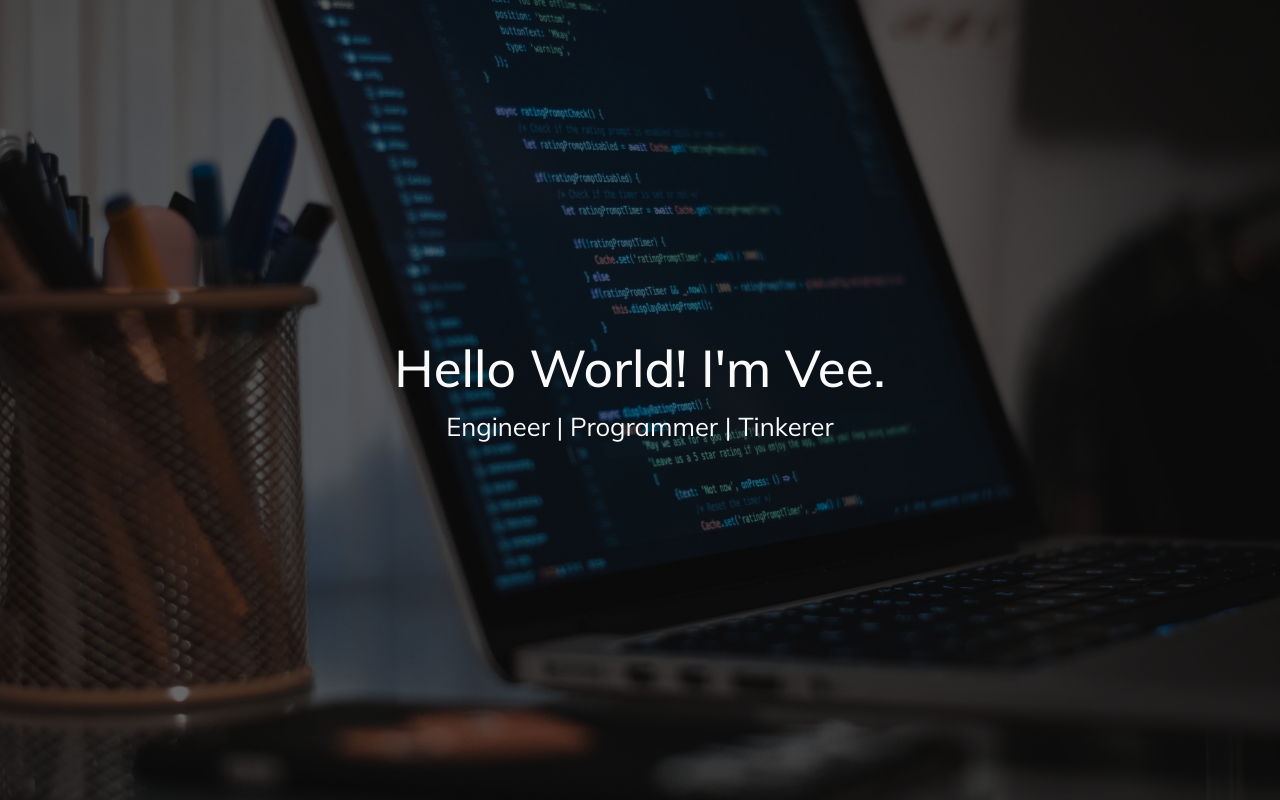
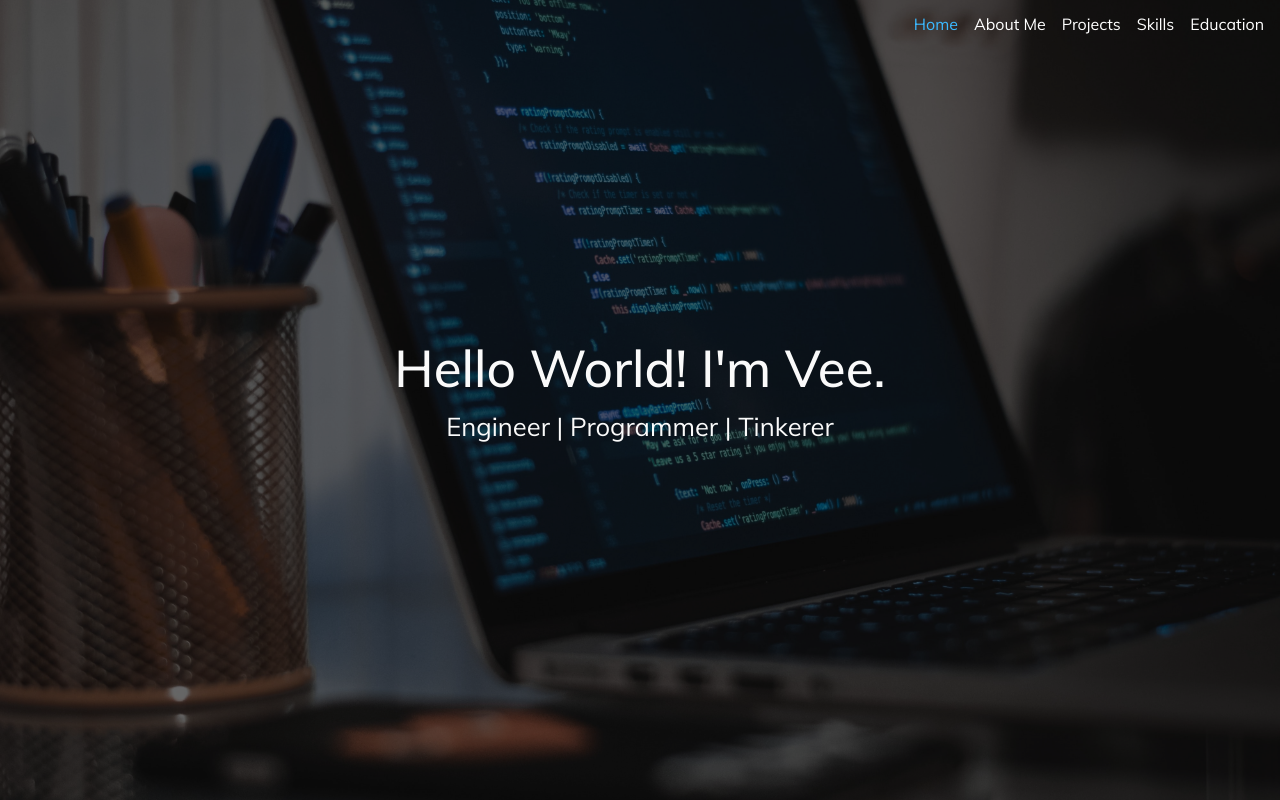
Before and after one commit to VeeSquared/veesquared.github.io, an Angular app: page / in a window 1280 px wide. Shown: the top 800 px of the page. Built offline with nearby package versions, Linux system fonts and the light colour scheme.

Commit message:
Added Navbar Component

```diff
--- a/angular.json
+++ b/angular.json
@@ -34,7 +34,8 @@
             "scripts": [
               "node_modules/jquery/dist/jquery.min.js",
               "node_modules/popper.js/dist/umd/popper.min.js",
-              "node_modules/bootstrap/dist/js/bootstrap.min.js"
+              "node_modules/bootstrap/dist/js/bootstrap.min.js",
+              "src/assets/js/scroll.min.js"
             ]
           },
           "configurations": {
--- a/src/app/app.component.html
+++ b/src/app/app.component.html
@@ -1,3 +1,4 @@
+<app-navbar></app-navbar>
 <app-home></app-home>
 <app-about></app-about>
 <app-slogan></app-slogan>
--- a/src/app/app.module.ts
+++ b/src/app/app.module.ts
@@ -11,6 +11,7 @@ import { ProjectsComponent } from './projects/projects.component';
 import { SkillsComponent } from './skills/skills.component';
 import { EducationComponent } from './education/education.component';
 import { FooterComponent } from './footer/footer.component';
+import { NavbarComponent } from './navbar/navbar.component';
 
 @NgModule({
   declarations: [
@@ -22,7 +23,8 @@ import { FooterComponent } from './footer/footer.component';
     ProjectsComponent,
     SkillsComponent,
     EducationComponent,
-    FooterComponent
+    FooterComponent,
+    NavbarComponent
   ],
   imports: [
     BrowserModule,
--- /dev/null
+++ b/src/app/navbar/navbar.component.html
@@ -0,0 +1,37 @@
+<div class="drop">
+    <p id="nav_name">Vee</p>
+</div>
+<header class="header">
+    <nav id="nav">
+        <input class="menu-btn" type="checkbox" id="menu-btn" />
+        <label class="menu-icon" for="menu-btn"><span class="navicon"></span>
+        </label>
+        <ul class="menu">
+            <li>
+                <a href="#home" class="active">
+                    <p>Home</p>
+                </a>
+            </li>
+            <li>
+                <a href="#about">
+                    <p>About Me</p>
+                </a>
+            </li>
+            <li>
+                <a href="#projects">
+                    <p>Projects</p>
+                </a>
+            </li>
+            <li>
+                <a href="#skills">
+                    <p>Skills</p>
+                </a>
+            </li>
+            <li>
+                <a href="#education">
+                    <p>Education</p>
+                </a>
+            </li>
+        </ul>
+    </nav>
+</header>
--- /dev/null
+++ b/src/app/navbar/navbar.component.scss
@@ -0,0 +1,103 @@
+#nav_name {
+	position: absolute;
+	left: 1em;
+	top: 0;
+	margin: 0;
+	z-index: 1000
+}
+
+#nav_name,
+.header nav ul li a {
+	border: 0;
+	outline: 0;
+	line-height: 3em;
+    text-decoration: none;
+}
+
+.drop,
+.header {
+	height: 50px;
+	font-size: 16px;
+	position: fixed;
+    left: 0;
+    color:#ffffff;
+
+}
+
+.drop {
+	width: 150px;
+	z-index: 200;
+	background-color: transparent;
+	opacity: 0;
+	transition: opacity .15s ease-in
+}
+
+.header {
+	cursor: default;
+	width: 100%;
+	top: 0;
+	z-index: 150;
+	transition: background-color .15s ease-in;
+	background: 0 0
+}
+
+.header nav {
+	float: right;
+	margin-right: 1em
+}
+
+.header nav ul {
+	margin: 0;
+	padding-left: 1em
+}
+
+.header nav ul li {
+	display: inline-block;
+	margin-left: 1em
+}
+
+.header nav ul li a {
+	color: inherit;
+	display: inline-block;
+	width: 100%;
+	height: 100%
+}
+
+.header nav ul li p {
+	margin: 0 auto
+}
+
+body.landing .header {
+	background: 0 0;
+	box-shadow: none;
+	position: absolute
+}
+
+.header .menu {
+	clear: none;
+	float: right;
+	max-height: none
+}
+
+.header .menu-icon,
+.menu-btn {
+	display: none
+}
+
+a:hover {
+	-moz-transition: border-color .15s ease-in-out, color .15s ease-in-out;
+	-webkit-transition: border-color .15s ease-in-out, color .15s ease-in-out;
+	-ms-transition: border-color .15s ease-in-out, color .15s ease-in-out;
+	transition: border-color .15s ease-in-out, color .15s ease-in-out;
+	color: #3BB9FF!important;
+	border-bottom-color: transparent
+}
+
+.active p {
+	color: #3BB9FF;
+	margin-top: 0
+}
+
+.js-global-header-scrolling {
+	top: 0
+}
--- /dev/null
+++ b/src/app/navbar/navbar.component.ts
@@ -0,0 +1,18 @@
+import { Component, OnInit } from '@angular/core';
+
+@Component({
+  selector: 'app-navbar',
+  templateUrl: './navbar.component.html',
+  styleUrls: ['./navbar.component.scss']
+})
+export class NavbarComponent implements OnInit {
+
+  projectWebName = "Asdasd'"
+  isCollapsed: boolean = true;
+
+  constructor() { }
+
+  ngOnInit(): void {
+  }
+
+}
```
Also changed, not shown: src/assets/js/scroll.min.js (added), 1 other file (tests, documents, lock files or other folders).
